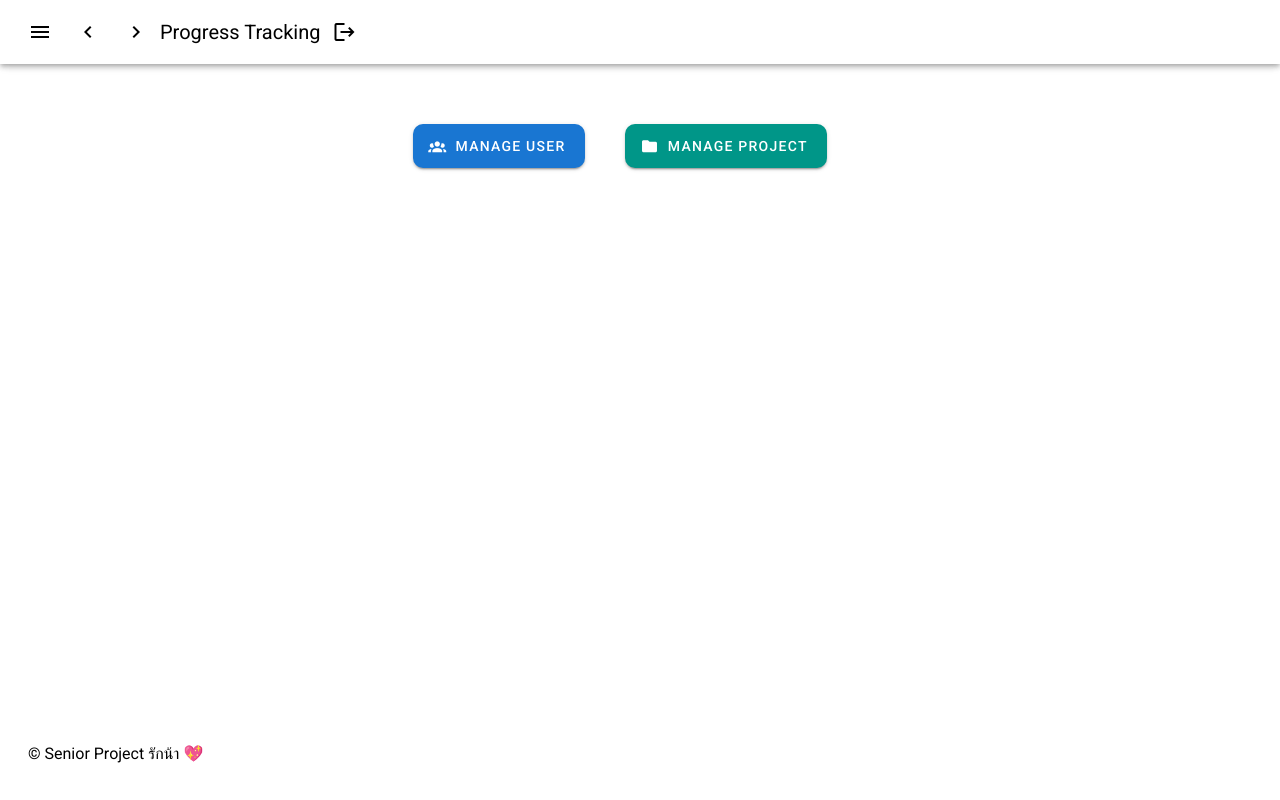
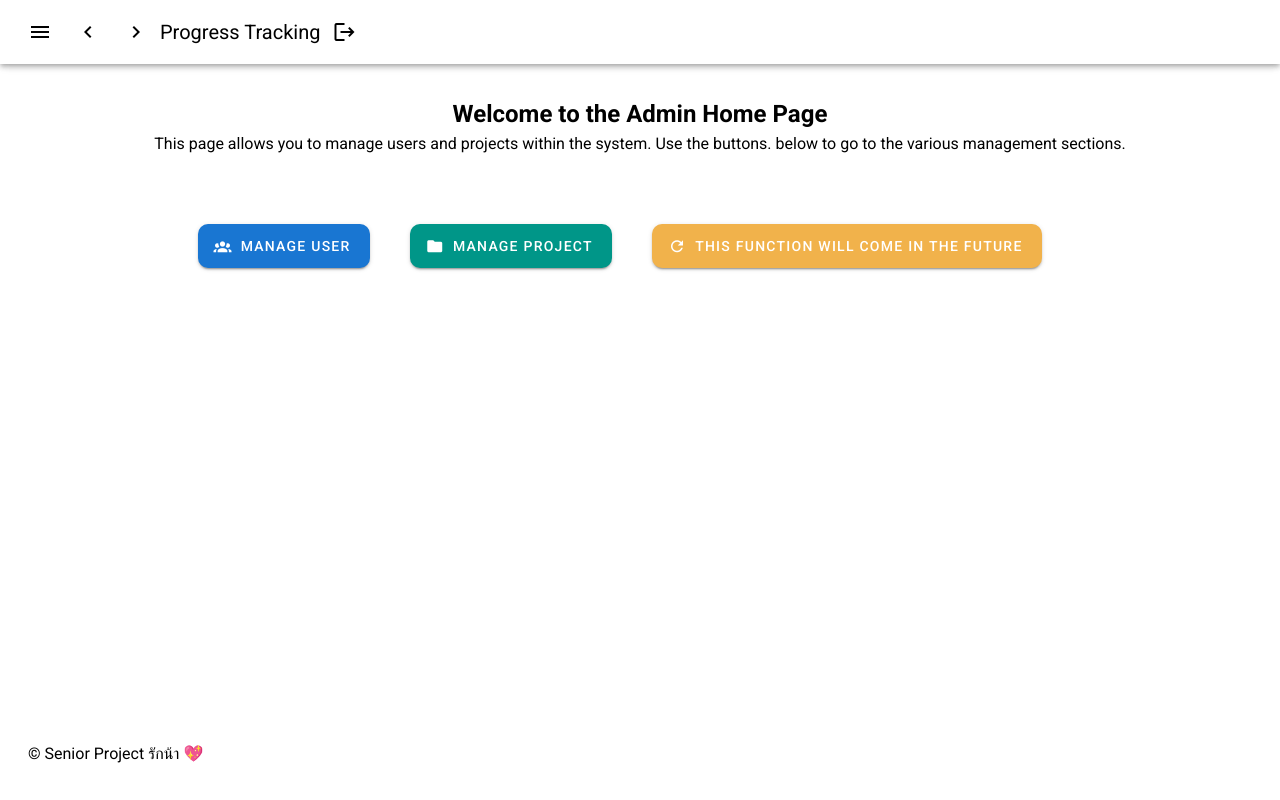
Before and after one commit to Ntdpz/Graduation_project, a Nuxt app in the folder font_end/: page / in a window 1280 px wide. Built offline with nearby package versions, Linux system fonts and the light colour scheme.

Commit message:
New admin home page.

```diff
--- a/font_end/pages/index.vue
+++ b/font_end/pages/index.vue
@@ -1,5 +1,16 @@
 <template>
-  <v-row>
+  <div>
+    <!-- Summary Section -->
+    <v-row style="margin-top: 20px;">
+      <v-col class="text-center" mt="4">
+        <h2 style="color: black;">Welcome to the Admin Home Page</h2>
+        <p style="color: black;">This page allows you to manage users and projects within the system. Use the buttons.
+          below to go to the various management sections.</p>
+      </v-col>
+    </v-row>
+
+    <!-- Button Section -->
+    <v-row style="margin-top: 20px;">
       <v-col class="text-center" mt="4">
         <!-- Manage User Button with router-link -->
         <router-link to="/User_Management">
@@ -16,8 +27,17 @@
             Manage Project
           </v-btn>
         </router-link>
+
+        <!-- Manage Project Button with router-link -->
+        <router-link to="">
+          <v-btn class="button-spacing" color="#f1b24b" dark large elevation="2">
+            <v-icon left>mdi-refresh</v-icon>
+            This function will come in the future
+          </v-btn>
+        </router-link>
       </v-col>
     </v-row>
+  </div>
 </template>
 
 <script>
@@ -41,8 +61,9 @@ export default {
 .button-spacing:hover {
   transform: translateY(-2px);
 }
+
 .button-spacing {
-  margin-top: 60px;
-  /* หรือค่าที่คุณต้องการ */
+  margin-top: 20px; /* ปรับเป็น 20px เพื่อให้ขึ้นด้านบน */
   margin-right: 40px;
-}</style>
+}
+</style>
```
Lines whose indentation alone changed are shown as unchanged.
